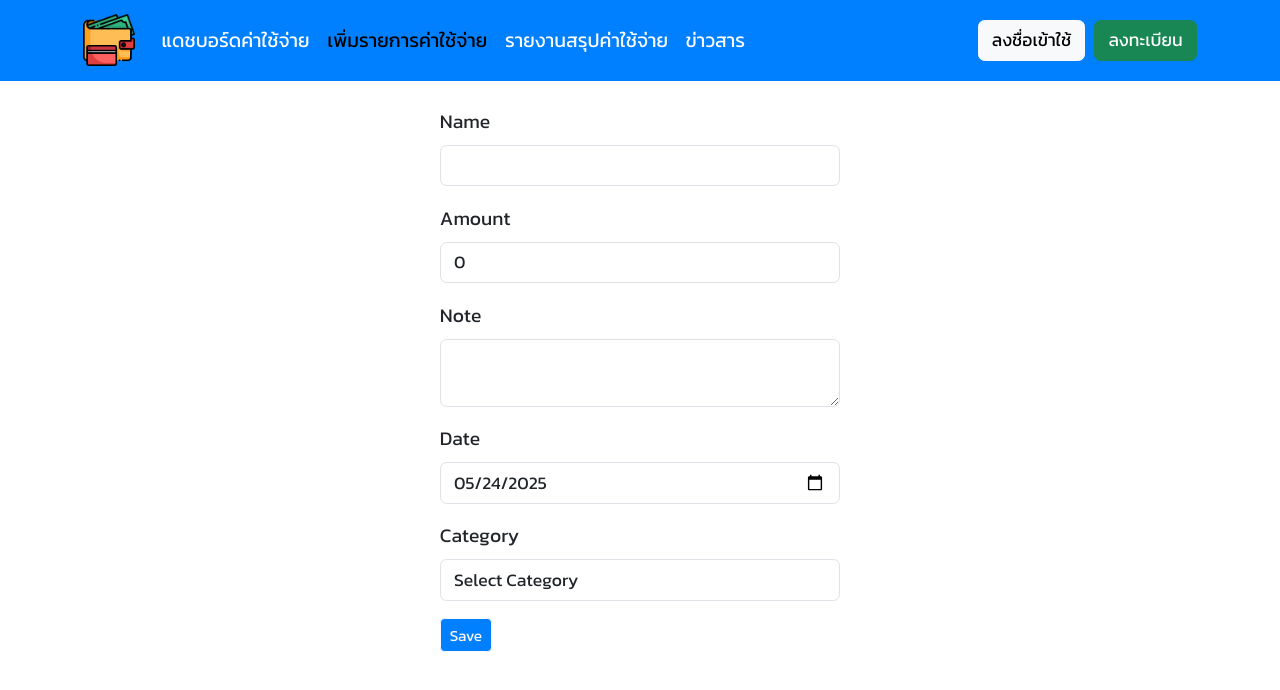
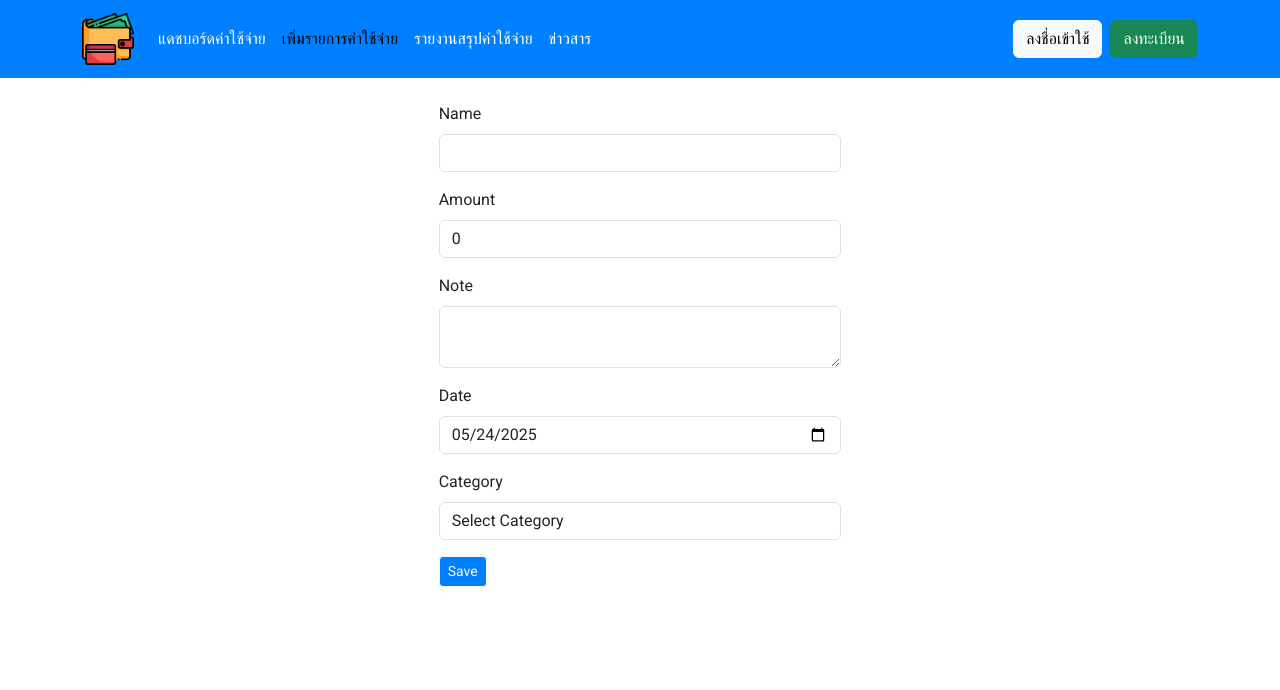
Before and after one commit to Piyapat-Thongrueng/ExpenseManager-Frontend, a React (Vite) app: page /new in a window 1280 px wide. Shown: the top 690 px of the page. Built offline with nearby package versions, Linux system fonts and the light colour scheme.

Commit message:
completed update expenses

```diff
--- a/src/App.tsx
+++ b/src/App.tsx
@@ -18,6 +18,7 @@ const App = () => {
           <Route path="/register" element={<Register />} />
           <Route path="/new" element={<NewExpense />} />
           <Route path="/view/:expenseId" element={<ExpenseDetails />} />
+          <Route path="/edit/:expenseId" element={<NewExpense />} />
           <Route path="/reports" element={<ExpenseReports />} />
         </Routes>
       </BrowserRouter>
--- a/src/components/Dropdown.tsx
+++ b/src/components/Dropdown.tsx
@@ -32,8 +32,9 @@ const Dropdown = ({
         className="form-control"
         onChange={onChange}
         onBlur={onBlur}
+        value={value}
       >
-        <option value={value} label="Select Category" />
+        <option value="" label="Select Category" />
         {options.map((option) => (
           <option key={option} value={option} label={option} />
         ))}
--- a/src/index.css
+++ b/src/index.css
@@ -1,16 +1,16 @@
-@import url('https://fonts.googleapis.com/css2?family=Kanit:ital,wght@0,100;0,200;0,300;0,400;0,500;0,600;0,700;0,800;0,900;1,100;1,200;1,300;1,400;1,500;1,600;1,700;1,800;1,900&display=swap');
+@import url('https://fonts.googleapis.com/css2?family=Roboto:ital,wght@0,100..900;1,100..900&display=swap');
 
 body,
 html {
-    font-family: "Kanit", sans-serif;
-    font-size: 1.1em;
+    font-family: "Roboto", sans-serif;
 }
 
 .app-primary-color {
     color: #0080ff;
 }
 
-nav, .app-primary-bg-color {
+nav,
+.app-primary-bg-color {
     background-color: #0080ff;
 }
 
@@ -26,7 +26,8 @@ nav, .app-primary-bg-color {
     margin-top: 1rem;
 }
 
-.navbar-nav .nav-link, .navbar-toggler {
+.navbar-nav .nav-link,
+.navbar-toggler {
     color: white;
     border-color: white;
 }
--- a/src/pages/expense/ExpenseDetails.tsx
+++ b/src/pages/expense/ExpenseDetails.tsx
@@ -47,7 +47,12 @@ const ExpenseDetails = () => {
         >
           Delete
         </button>
-        <button className="btn btn-outline-warning mx-2">Edit</button>
+        <button
+          className="btn btn-outline-warning mx-2"
+          onClick={() => navigate(`/edit/${expenseId}`)}
+        >
+          Edit
+        </button>
         <Link className="btn btn-outline-secondary" to="/">
           Back
         </Link>
--- a/src/pages/expense/NewExpense.tsx
+++ b/src/pages/expense/NewExpense.tsx
@@ -3,26 +3,50 @@ import type { Expense } from "../../model/Expense";
 import expenseValidationSchema from "../../validation/ExpenseValidationSchema";
 import Dropdown from "../../components/Dropdown";
 import { expenseCategories } from "../../utils/AppConstants";
-import { saveOrUpdateExpense } from "../../services/expenseService";
-import { useState } from "react";
-import { useNavigate } from "react-router-dom";
+import {
+  getExpenseByExpenseId,
+  saveOrUpdateExpense,
+} from "../../services/expenseService";
+import { useEffect, useState } from "react";
+import { useNavigate, useParams } from "react-router-dom";
 
 const NewExpense = () => {
+  const { expenseId } = useParams<{ expenseId: string }>();
   const [error, setErrors] = useState<string>("");
   const navigate = useNavigate();
+  const [isLoading, setLoader] = useState<boolean>(false);
+  const [initialValues, setInitialValues] = useState<Expense>({
+    name: "",
+    amount: 0,
+    note: "",
+    category: "",
+    date: new Date().toISOString().split("T")[0],
+  });
+
+  useEffect(() => {
+    if (expenseId) {
+      setLoader(true);
+      getExpenseByExpenseId(expenseId)
+        .then((response) => {
+          if (response && response.data) {
+            setInitialValues(response.data);
+          }
+        })
+        .catch((error) => setErrors(error.message))
+        .finally(() => setLoader(false));
+    }
+  }, [expenseId]);
+
   const formik = useFormik({
-    initialValues: {
-      name: "",
-      amount: 0,
-      note: "",
-      category: "",
-      date: new Date().toISOString().split("T")[0],
-    },
+    initialValues,
+    enableReinitialize: true,
     onSubmit: (values: Expense) => {
       saveOrUpdateExpense(values)
         .then((response) => {
           if (response && response.status === 201) {
             navigate("/");
+          } else if (response && response.status === 200) {
+            navigate(`/view/${expenseId}`);
           }
         })
         .catch((error) => {
@@ -37,6 +61,7 @@ const NewExpense = () => {
     <div className="d-flex justify-content-center align-items-center mt-2">
       <div className="container col-md-4 col-sm-8 col-xs-12">
         {error && <p className="text-danger fst-italic">{error}</p>}
+        {isLoading && <p>Loading...</p>}
         <form onSubmit={formik.handleSubmit}>
           <div className="mb-3 mt-3">
             <label htmlFor="name" className="form-label">
--- a/src/services/expenseService.ts
+++ b/src/services/expenseService.ts
@@ -14,5 +14,8 @@ export const deleteExpenseByExpenseId = (expenseId: string) => {
 };
 
 export const saveOrUpdateExpense = (expense: Expense) => {
+  if (expense.expenseId !== undefined || expense.expenseId != null) {
+    return apiClient.put<Expense>(`/expenses/${expense.expenseId}`, expense);
+  }
   return apiClient.post<Expense>(`/expenses`, expense);
 };
```
